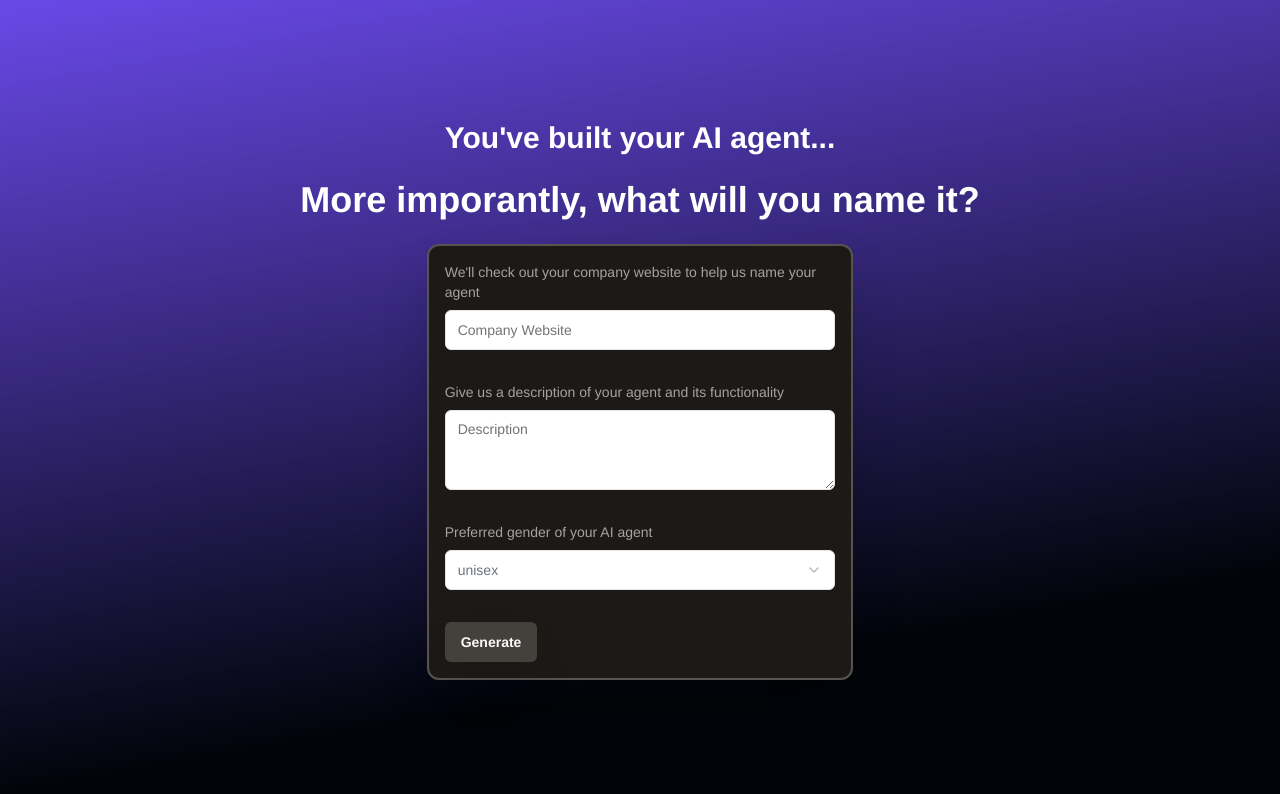
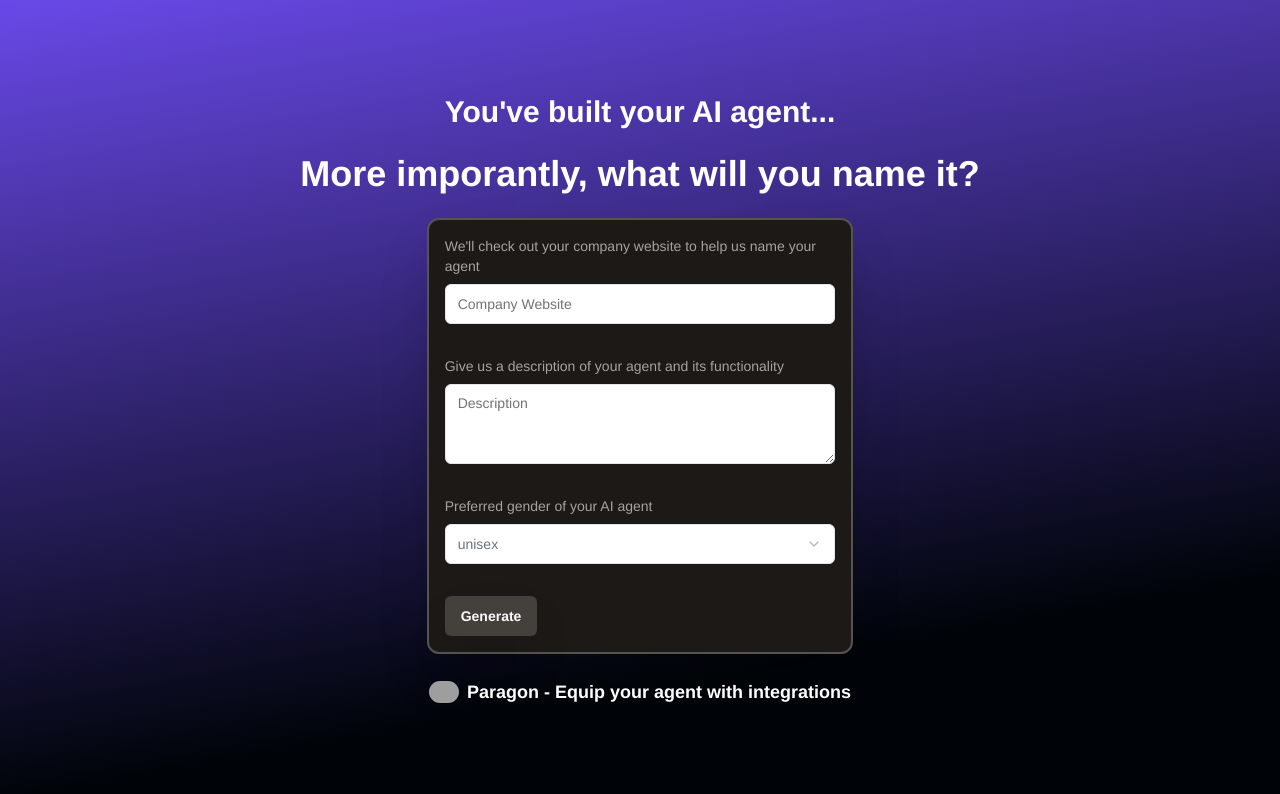
Before and after one commit to jackmuva/agent-namer, a Next.js app: page / in a window 1280 px wide. Shown: the top 794 px of the page. Built offline with nearby package versions, Linux system fonts and the light colour scheme; grey boxes are pictures that could not be loaded.

Commit message:
paragon tag line

```diff
--- a/src/app/page.tsx
+++ b/src/app/page.tsx
@@ -1,4 +1,5 @@
 import AgentForm from "@/components/ui/agent-form";
+import Image from "next/image";
 
 export default function Home() {
   return (
@@ -10,6 +11,21 @@ export default function Home() {
         More imporantly, what will you name it?
       </div>
       <AgentForm></AgentForm>
+      <a
+        href="https://www.useparagon.com/"
+        target="_blank"
+        className="flex items-center justify-center font-nunito text-lg font-bold gap-2"
+      >
+        <Image
+          className="rounded-xl"
+          src="/paragon-logo.png"
+          alt="Paragon Logo"
+          width={30}
+          height={30}
+          priority
+        />
+        <span>Paragon - Equip your agent with integrations</span>
+      </a>
     </div>
   );
 }
```
Also changed, not shown: 1 other file (tests, documents, lock files or other folders).
